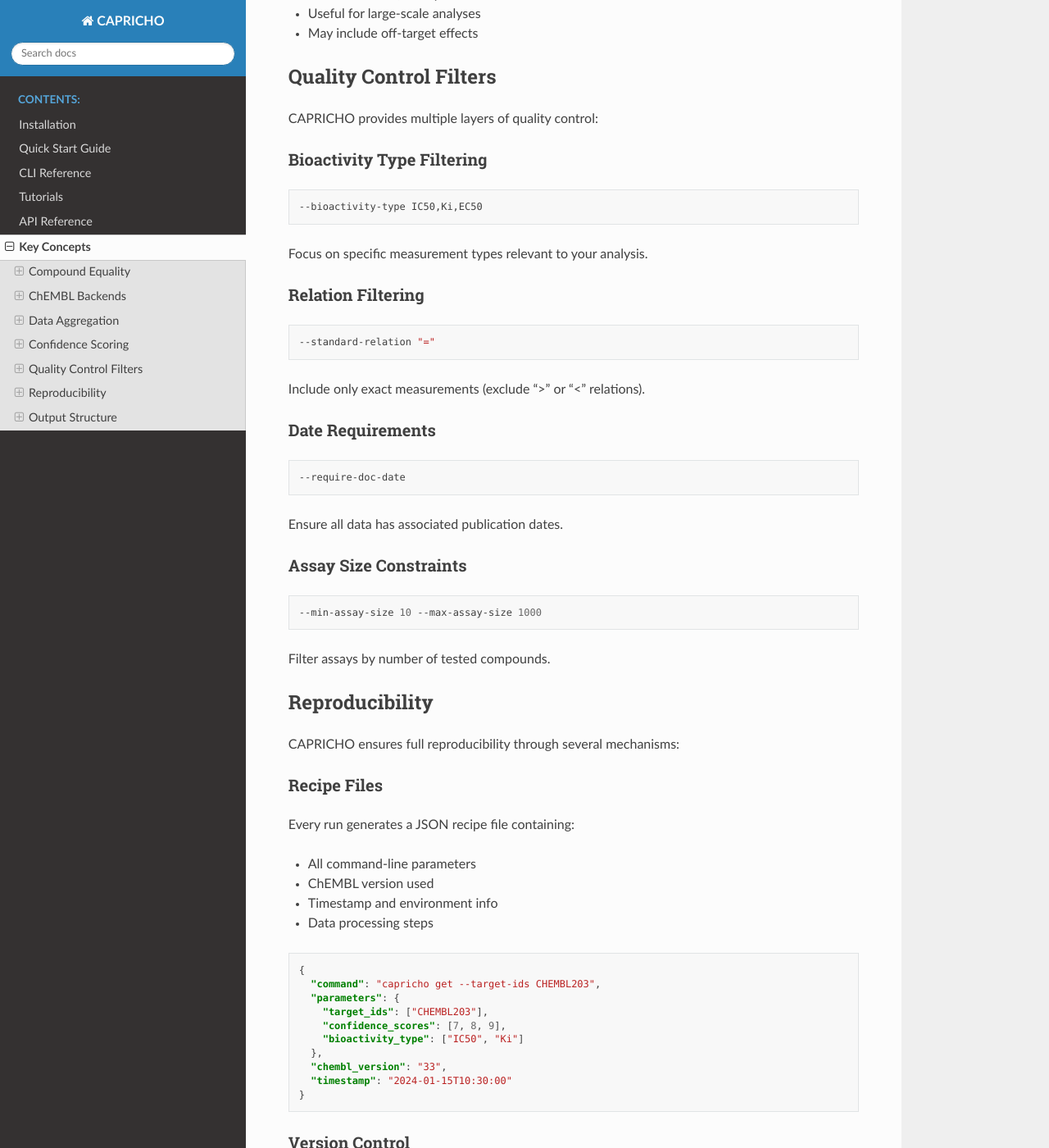
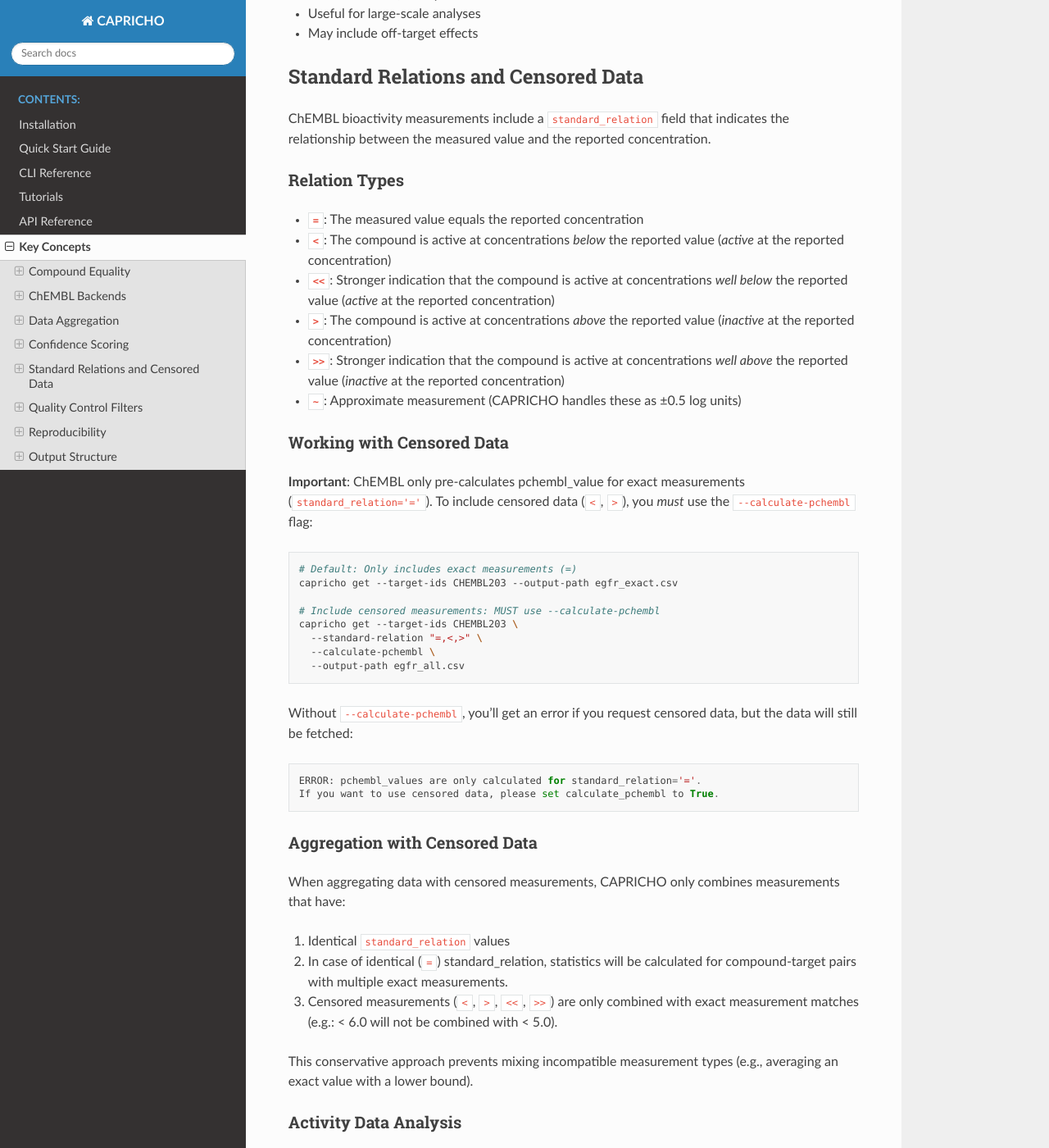
Before and after one commit to CDDLeiden/Capricho, a Sphinx documentation site: the page built from docs/source/concepts.md, in a window 1280 px wide and 1400 px high, scrolled down 3962 px. Shown: the whole window at 82% size. Built offline with Sphinx 7.4.7 and the Read the Docs theme 3.1.0, drawn with Linux system fonts in a browser that asks for light colours; some of the changed text lies outside the part shown.

Commit message:
docs improvement

````diff
--- a/docs/source/concepts.md
+++ b/docs/source/concepts.md
@@ -150,6 +150,58 @@
 - Useful for large-scale analyses
 - May include off-target effects
 
+## Standard Relations and Censored Data
+
+ChEMBL bioactivity measurements include a `standard_relation` field that indicates the relationship between the measured value and the reported concentration.
+
+### Relation Types
+
+- **`=`**: The measured value equals the reported concentration
+- **`<`**: The compound is active at concentrations _below_ the reported value (_active_ at the reported concentration)
+- **`<<`**: Stronger indication that the compound is active at concentrations _well below_ the reported value (_active_ at the reported concentration)
+- **`>`**: The compound is active at concentrations _above_ the reported value (_inactive_ at the reported concentration)
+- **`>>`**: Stronger indication that the compound is active at concentrations _well above_ the reported value (_inactive_ at the reported concentration)
+- **`~`**: Approximate measurement (CAPRICHO handles these as ±0.5 log units)
+
+### Working with Censored Data
+
+**Important**: ChEMBL only pre-calculates pchembl_value for exact measurements (`standard_relation='='`). To include censored data (`<`, `>`), you *must* use the `--calculate-pchembl` flag:
+
+```bash
+# Default: Only includes exact measurements (=)
+capricho get --target-ids CHEMBL203 --output-path egfr_exact.csv
+
+# Include censored measurements: MUST use --calculate-pchembl
+capricho get --target-ids CHEMBL203 \
+  --standard-relation "=,<,>" \
+  --calculate-pchembl \
+  --output-path egfr_all.csv
+```
+
+Without `--calculate-pchembl`, you'll get an error if you request censored data, but the data will still be fetched:
+```
+ERROR: pchembl_values are only calculated for standard_relation='='.
+If you want to use censored data, please set calculate_pchembl to True.
+```
+
+### Aggregation with Censored Data
+
+When aggregating data with censored measurements, CAPRICHO only combines measurements that have:
+1. Identical `standard_relation` values
+2. In case of identical (`=`) standard_relation, statistics will be calculated for compound-target pairs with multiple exact measurements.
+3. Censored measurements (`<`, `>`, `<<`, `>>`) are only combined with exact measurement matches (e.g.: < 6.0 will not be combined with < 5.0).
+
+This conservative approach prevents mixing incompatible measurement types (e.g., averaging an exact value with a lower bound).
+
+### Activity Data Analysis
+
+**For binary classification** (active/inactive), use the `binarize` command which properly handles censored measurements. Following the example above, we have:
+
+```bash
+capricho binarize -i egfr_all.csv -o egfr_binary.csv -t 6.0
+```
+See the CLI reference for detailed binarization options.
+
 ## Quality Control Filters
 
 CAPRICHO provides multiple layers of quality control:
@@ -162,9 +214,13 @@
 
 ### Relation Filtering
 ```bash
+# Only exact measurements (default behavior, pchembl pre-calculated by ChEMBL)
 --standard-relation "="
+
+# Include censored data (requires --calculate-pchembl)
+--standard-relation "=,<,>" --calculate-pchembl
 ```
-Include only exact measurements (exclude ">" or "<" relations).
+Choose measurement precision level based on your analysis needs.
 
 ### Date Requirements
 ```bash
````
Also changed, not shown: docs/source/cli-reference.md (+12 -12 lines), docs/source/quickstart.md (+1 -1 lines).
